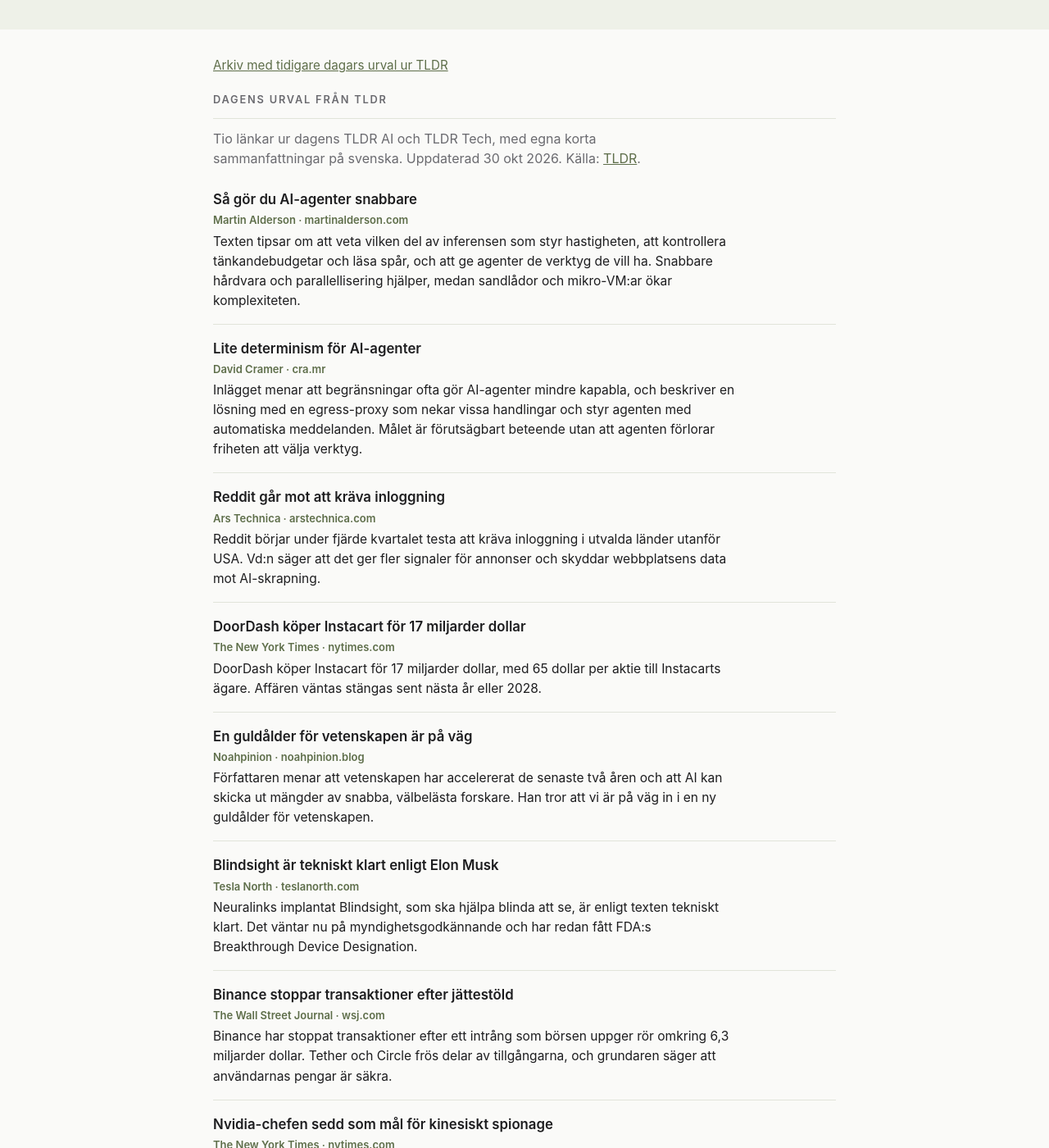
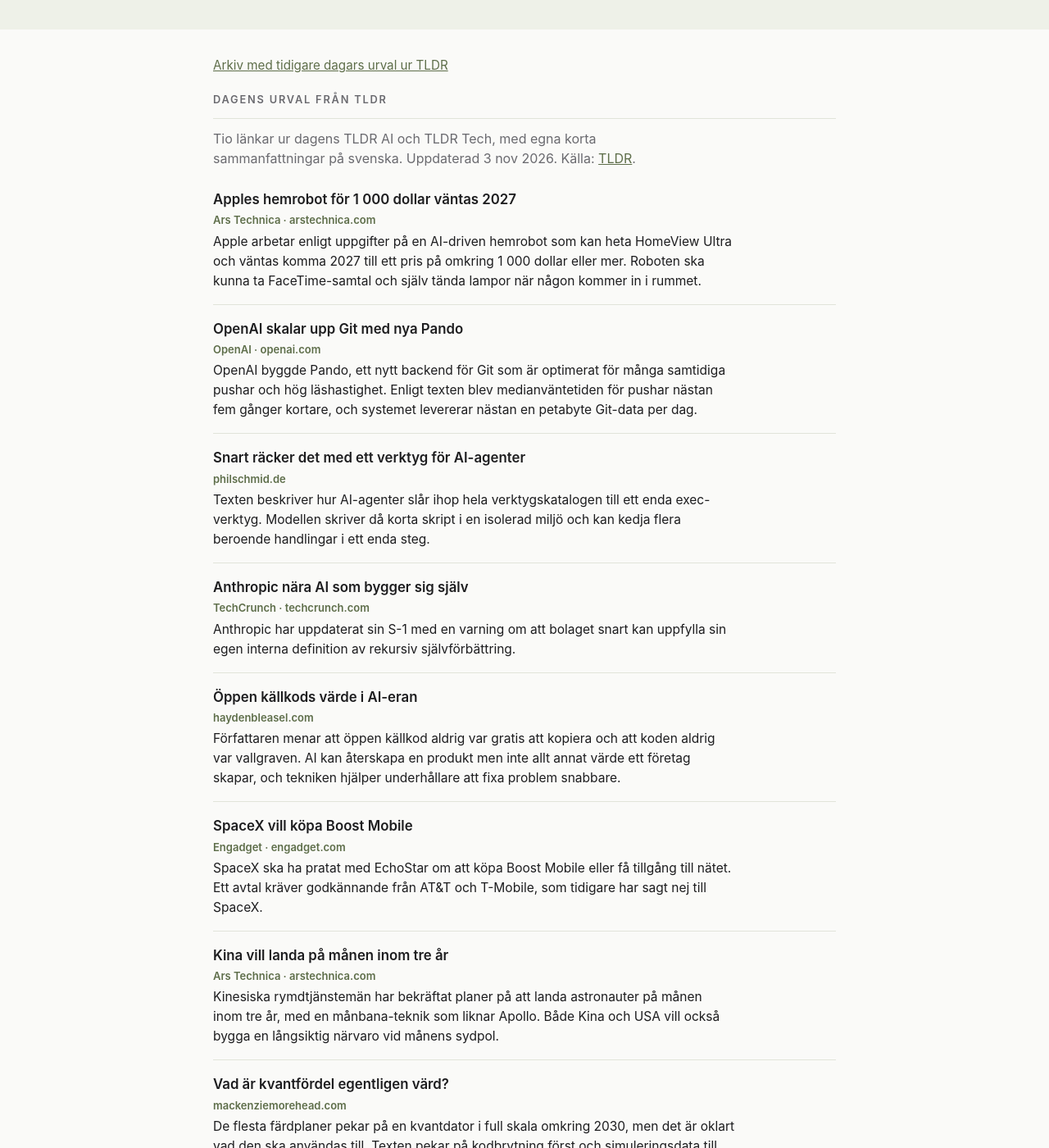
Before and after one commit to jberndes/jberndes.github.io, a Jekyll site: the page ai/index.html, which Jekyll copies as it is, in a window 1280 px wide and 1400 px high, scrolled down 205 px. Shown: the whole window at 82% size. Built offline with Jekyll 4.4.1, drawn with Linux system fonts in a browser that asks for light colours; some of the changed text lies outside the part shown.

Commit message:
TLDR: nya länkar för 2026-11-04
Co-Authored-By: Claude Sonnet 5.5 <noreply@anthropic.com>

```diff
--- a/ai/arkiv/2026/10/index.html
+++ b/ai/arkiv/2026/10/index.html
@@ -72,7 +72,7 @@
   </header>
   <main id="innehall" tabindex="-1">
     <div class="inre">
-      <p class="manadsnav"><a href="/ai/arkiv/2026/09/">&larr; september 2026</a></p>
+      <p class="manadsnav"><a href="/ai/arkiv/2026/09/">&larr; september 2026</a> · <a href="/ai/arkiv/2026/11/">november 2026 &rarr;</a></p>
       <nav aria-label="Hoppa till datum" class="dagar">
         <ul>
         <li><a href="#d-2026-10-30">30 okt</a></li>
@@ -1309,7 +1309,7 @@
           </li>
         </ol>
       </section>
-      <p class="manadsnav"><a href="/ai/arkiv/2026/09/">&larr; september 2026</a></p>
+      <p class="manadsnav"><a href="/ai/arkiv/2026/09/">&larr; september 2026</a> · <a href="/ai/arkiv/2026/11/">november 2026 &rarr;</a></p>
     </div>
   </main>
   <footer>
--- a/ai/arkiv/index.html
+++ b/ai/arkiv/index.html
@@ -74,6 +74,7 @@
     <div class="inre">
       <h2 class="dold">Månader</h2>
       <ul class="manader">
+        <li><a href="/ai/arkiv/2026/11/">November 2026</a> <span class="antal">2 dagar, 20 länkar</span></li>
         <li><a href="/ai/arkiv/2026/10/">Oktober 2026</a> <span class="antal">22 dagar, 220 länkar</span></li>
         <li><a href="/ai/arkiv/2026/09/">September 2026</a> <span class="antal">22 dagar, 220 länkar</span></li>
         <li><a href="/ai/arkiv/2026/08/">Augusti 2026</a> <span class="antal">21 dagar, 210 länkar</span></li>
--- a/ai/index.html
+++ b/ai/index.html
@@ -86,39 +86,39 @@
       <p class="arkivlank"><a href="/ai/arkiv/">Arkiv med tidigare dagars urval ur TLDR</a></p>
       <section class="dagens" aria-labelledby="h-tldr">
         <h2 id="h-tldr">Dagens urval från TLDR</h2>
-        <p class="ingress">Tio länkar ur dagens TLDR AI och TLDR Tech, med egna korta sammanfattningar på svenska. Uppdaterad 30 okt 2026. Källa: <a href="https://tldr.tech/" target="_blank" rel="noopener">TLDR<span class="dold"> (öppnas i ny flik)</span></a>.</p>
+        <p class="ingress">Tio länkar ur dagens TLDR AI och TLDR Tech, med egna korta sammanfattningar på svenska. Uppdaterad 3 nov 2026. Källa: <a href="https://tldr.tech/" target="_blank" rel="noopener">TLDR<span class="dold"> (öppnas i ny flik)</span></a>.</p>
         <ol class="tldr">
 <!-- TLDR:START -->
-          <li><a href="https://martinalderson.com/posts/making-agents-fast/" target="_blank" rel="noopener">Så gör du AI-agenter snabbare<span class="dold"> (öppnas i ny flik)</span></a>
-            <span class="meta">Martin Alderson · martinalderson.com</span>
-            <span class="sv">Texten tipsar om att veta vilken del av inferensen som styr hastigheten, att kontrollera tänkandebudgetar och läsa spår, och att ge agenter de verktyg de vill ha. Snabbare hårdvara och parallellisering hjälper, medan sandlådor och mikro-VM:ar ökar komplexiteten.</span></li>
-          <li><a href="https://cra.mr/a-little-determinism" target="_blank" rel="noopener">Lite determinism för AI-agenter<span class="dold"> (öppnas i ny flik)</span></a>
-            <span class="meta">David Cramer · cra.mr</span>
-            <span class="sv">Inlägget menar att begränsningar ofta gör AI-agenter mindre kapabla, och beskriver en lösning med en egress-proxy som nekar vissa handlingar och styr agenten med automatiska meddelanden. Målet är förutsägbart beteende utan att agenten förlorar friheten att välja verktyg.</span></li>
-          <li><a href="https://arstechnica.com/gadgets/2026/10/reddit-will-require-you-to-log-in-eventually-ceo-confirms/" target="_blank" rel="noopener">Reddit går mot att kräva inloggning<span class="dold"> (öppnas i ny flik)</span></a>
+          <li><a href="https://arstechnica.com/apple/2026/11/apples-roaming-home-robot-may-do-facetime-switch-lights-on-and-yell-at-your-cat/" target="_blank" rel="noopener">Apples hemrobot för 1 000 dollar väntas 2027<span class="dold"> (öppnas i ny flik)</span></a>
             <span class="meta">Ars Technica · arstechnica.com</span>
-            <span class="sv">Reddit börjar under fjärde kvartalet testa att kräva inloggning i utvalda länder utanför USA. Vd:n säger att det ger fler signaler för annonser och skyddar webbplatsens data mot AI-skrapning.</span></li>
-          <li><a href="https://www.nytimes.com/2026/10/29/technology/doordash-instacart-acquisition-delivery.html" target="_blank" rel="noopener">DoorDash köper Instacart för 17 miljarder dollar<span class="dold"> (öppnas i ny flik)</span></a>
-            <span class="meta">The New York Times · nytimes.com</span>
-            <span class="sv">DoorDash köper Instacart för 17 miljarder dollar, med 65 dollar per aktie till Instacarts ägare. Affären väntas stängas sent nästa år eller 2028.</span></li>
-          <li><a href="https://www.noahpinion.blog/p/a-golden-age-of-science-is-coming" target="_blank" rel="noopener">En guldålder för vetenskapen är på väg<span class="dold"> (öppnas i ny flik)</span></a>
-            <span class="meta">Noahpinion · noahpinion.blog</span>
-            <span class="sv">Författaren menar att vetenskapen har accelererat de senaste två åren och att AI kan skicka ut mängder av snabba, välbelästa forskare. Han tror att vi är på väg in i en ny guldålder för vetenskapen.</span></li>
-          <li><a href="https://teslanorth.com/2026/10/29/elon-blindsight-ready-2-years-after-fda-breakthrough/" target="_blank" rel="noopener">Blindsight är tekniskt klart enligt Elon Musk<span class="dold"> (öppnas i ny flik)</span></a>
-            <span class="meta">Tesla North · teslanorth.com</span>
-            <span class="sv">Neuralinks implantat Blindsight, som ska hjälpa blinda att se, är enligt texten tekniskt klart. Det väntar nu på myndighetsgodkännande och har redan fått FDA:s Breakthrough Device Designation.</span></li>
-          <li><a href="https://www.wsj.com/finance/currencies/binance-founder-says-exchange-may-be-victim-of-biggest-ever-crypto-heist-24a82e5f" target="_blank" rel="noopener">Binance stoppar transaktioner efter jättestöld<span class="dold"> (öppnas i ny flik)</span></a>
+            <span class="sv">Apple arbetar enligt uppgifter på en AI-driven hemrobot som kan heta HomeView Ultra och väntas komma 2027 till ett pris på omkring 1 000 dollar eller mer. Roboten ska kunna ta FaceTime-samtal och själv tända lampor när någon kommer in i rummet.</span></li>
+          <li><a href="https://openai.com/index/scaling-git-at-openai/" target="_blank" rel="noopener">OpenAI skalar upp Git med nya Pando<span class="dold"> (öppnas i ny flik)</span></a>
+            <span class="meta">OpenAI · openai.com</span>
+            <span class="sv">OpenAI byggde Pando, ett nytt backend för Git som är optimerat för många samtidiga pushar och hög läshastighet. Enligt texten blev medianväntetiden för pushar nästan fem gånger kortare, och systemet levererar nästan en petabyte Git-data per dag.</span></li>
+          <li><a href="https://www.philschmid.de/code-mode" target="_blank" rel="noopener">Snart räcker det med ett verktyg för AI-agenter<span class="dold"> (öppnas i ny flik)</span></a>
+            <span class="meta">philschmid.de</span>
+            <span class="sv">Texten beskriver hur AI-agenter slår ihop hela verktygskatalogen till ett enda exec-verktyg. Modellen skriver då korta skript i en isolerad miljö och kan kedja flera beroende handlingar i ett enda steg.</span></li>
+          <li><a href="https://techcrunch.com/2026/11/02/anthropic-warns-that-its-very-close-to-rsi-capability-aka-self-building-ai/" target="_blank" rel="noopener">Anthropic nära AI som bygger sig själv<span class="dold"> (öppnas i ny flik)</span></a>
+            <span class="meta">TechCrunch · techcrunch.com</span>
+            <span class="sv">Anthropic har uppdaterat sin S-1 med en varning om att bolaget snart kan uppfylla sin egen interna definition av rekursiv självförbättring.</span></li>
+          <li><a href="https://haydenbleasel.com/writing/open-source" target="_blank" rel="noopener">Öppen källkods värde i AI-eran<span class="dold"> (öppnas i ny flik)</span></a>
+            <span class="meta">haydenbleasel.com</span>
+            <span class="sv">Författaren menar att öppen källkod aldrig var gratis att kopiera och att koden aldrig var vallgraven. AI kan återskapa en produkt men inte allt annat värde ett företag skapar, och tekniken hjälper underhållare att fixa problem snabbare.</span></li>
+          <li><a href="https://www.engadget.com/2304301/spacex-is-reportedly-looking-at-buying-boost-mobile-or-using-its-cell-network/" target="_blank" rel="noopener">SpaceX vill köpa Boost Mobile<span class="dold"> (öppnas i ny flik)</span></a>
+            <span class="meta">Engadget · engadget.com</span>
+            <span class="sv">SpaceX ska ha pratat med EchoStar om att köpa Boost Mobile eller få tillgång till nätet. Ett avtal kräver godkännande från AT&amp;T och T-Mobile, som tidigare har sagt nej till SpaceX.</span></li>
+          <li><a href="https://arstechnica.com/space/2026/11/china-releases-timeline-for-lunar-landing-on-the-moon-targeting-before-2030/" target="_blank" rel="noopener">Kina vill landa på månen inom tre år<span class="dold"> (öppnas i ny flik)</span></a>
+            <span class="meta">Ars Technica · arstechnica.com</span>
+            <span class="sv">Kinesiska rymdtjänstemän har bekräftat planer på att landa astronauter på månen inom tre år, med en månbana-teknik som liknar Apollo. Både Kina och USA vill också bygga en långsiktig närvaro vid månens sydpol.</span></li>
+          <li><a href="https://www.mackenziemorehead.com/what-is-quantum-advantage-actually-worth/" target="_blank" rel="noopener">Vad är kvantfördel egentligen värd?<span class="dold"> (öppnas i ny flik)</span></a>
+            <span class="meta">mackenziemorehead.com</span>
+            <span class="sv">De flesta färdplaner pekar på en kvantdator i full skala omkring 2030, men det är oklart vad den ska användas till. Texten pekar på kodbrytning först och simuleringsdata till AI-labbens vetenskapsmodeller som nästa användning.</span></li>
+          <li><a href="https://karrisaarinen.com/posts/our-organizations-are-being-ddosed-from-the-inside/" target="_blank" rel="noopener">Organisationer överbelastas inifrån<span class="dold"> (öppnas i ny flik)</span></a>
+            <span class="meta">karrisaarinen.com</span>
+            <span class="sv">Inlägget menar att organisationer tappar uppmärksamhet när alla gör sådant de tycker är nyttigt, eftersom allt belastar samma begränsade förmåga att förstå, granska och besluta. Att något går att bygga betyder inte att det bör byggas.</span></li>
+          <li><a href="https://www.wsj.com/business/deals/marvell-to-buy-lumentum-for-80-billion-in-all-stock-ai-deal-c9fd43a6" target="_blank" rel="noopener">Marvell köper Lumentum för 80 miljarder dollar<span class="dold"> (öppnas i ny flik)</span></a>
             <span class="meta">The Wall Street Journal · wsj.com</span>
-            <span class="sv">Binance har stoppat transaktioner efter ett intrång som börsen uppger rör omkring 6,3 miljarder dollar. Tether och Circle frös delar av tillgångarna, och grundaren säger att användarnas pengar är säkra.</span></li>
-          <li><a href="https://www.nytimes.com/2026/10/29/us/politics/nvidia-china-jensen-huang-trump.html" target="_blank" rel="noopener">Nvidia-chefen sedd som mål för kinesiskt spionage<span class="dold"> (öppnas i ny flik)</span></a>
-            <span class="meta">The New York Times · nytimes.com</span>
-            <span class="sv">Enligt texten har amerikanska tjänstemän kommit fram till att en toppchef på ett Singapore-baserat datacenterbolag, misstänkt för att ha styrt Nvidia-chip till Kina, var kinesisk underrättelsetillgång.</span></li>
-          <li><a href="https://martinfowler.com/bliki/LLM-Voice.html" target="_blank" rel="noopener">LLM-röst: gör din mänsklighet synlig<span class="dold"> (öppnas i ny flik)</span></a>
-            <span class="meta">Martin Fowler · martinfowler.com</span>
-            <span class="sv">Inlägget hävdar att den som vill nå fram till människor måste göra sin mänsklighet synlig i texten.</span></li>
-          <li><a href="https://borretti.me/article/we-wont-just-hang-out" target="_blank" rel="noopener">Vi kommer inte bara att umgås<span class="dold"> (öppnas i ny flik)</span></a>
-            <span class="meta">Fernando Borretti · borretti.me</span>
-            <span class="sv">Författaren går emot svaret att människor efter singulariteten bara ska umgås. Han menar att AI förstör de processer som får människor att mötas och bygga relationer.</span></li>
+            <span class="sv">Marvell, som tillverkar skräddarsydda AI-chip, köper Lumentum för 80 miljarder dollar i aktier. Lumentum har teknik som flyttar data mellan chip och servrar med hjälp av ljus.</span></li>
 <!-- TLDR:END -->
         </ol>
       </section>
```
Also changed, not shown: _tools/tldr/2026-11.json (added, +202 -0 lines), ai/arkiv/2026/11/index.html (added, +201 -0 lines), index.html (+5 -5 lines), sitemap.xml (+7 -3 lines).
